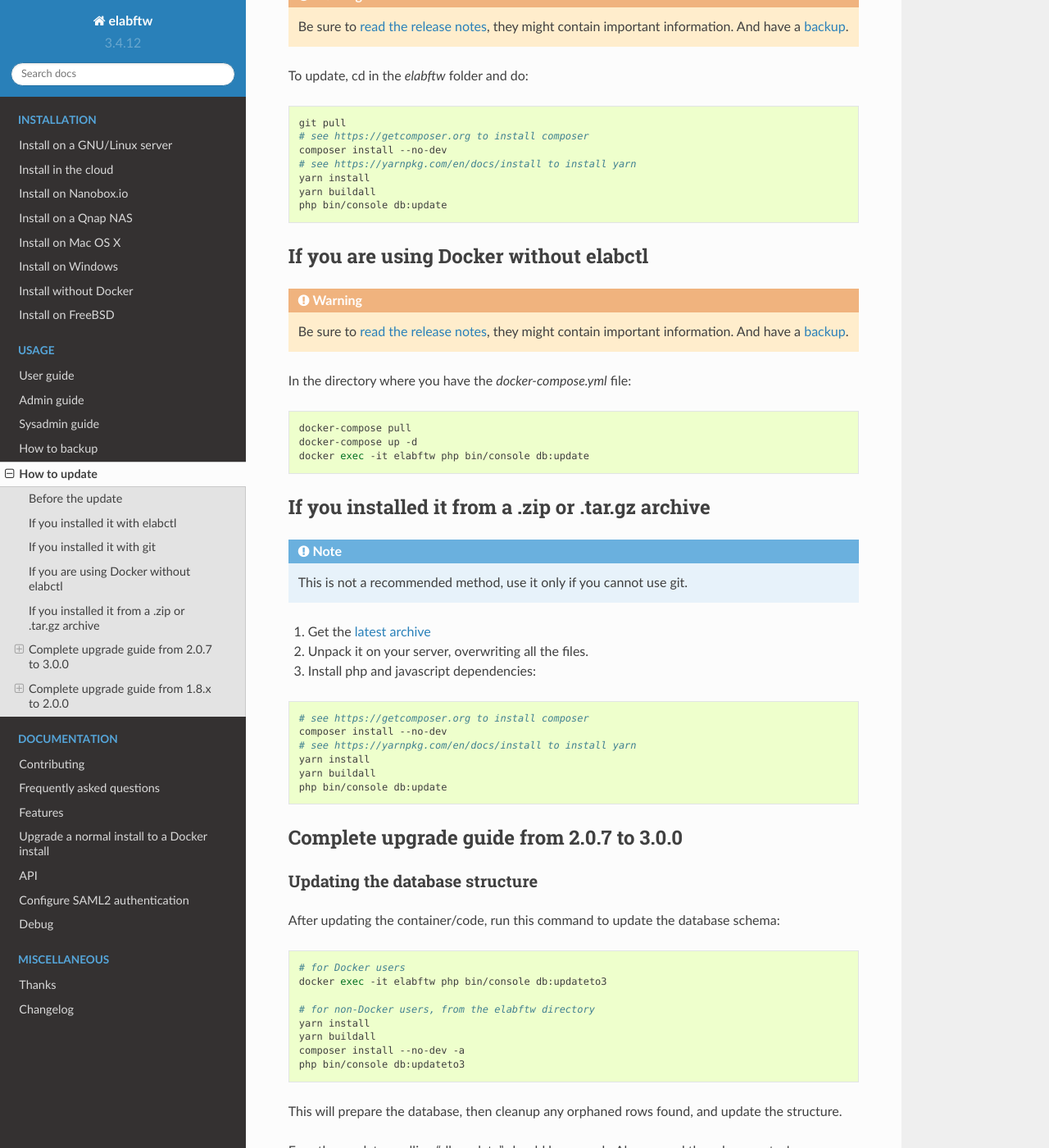
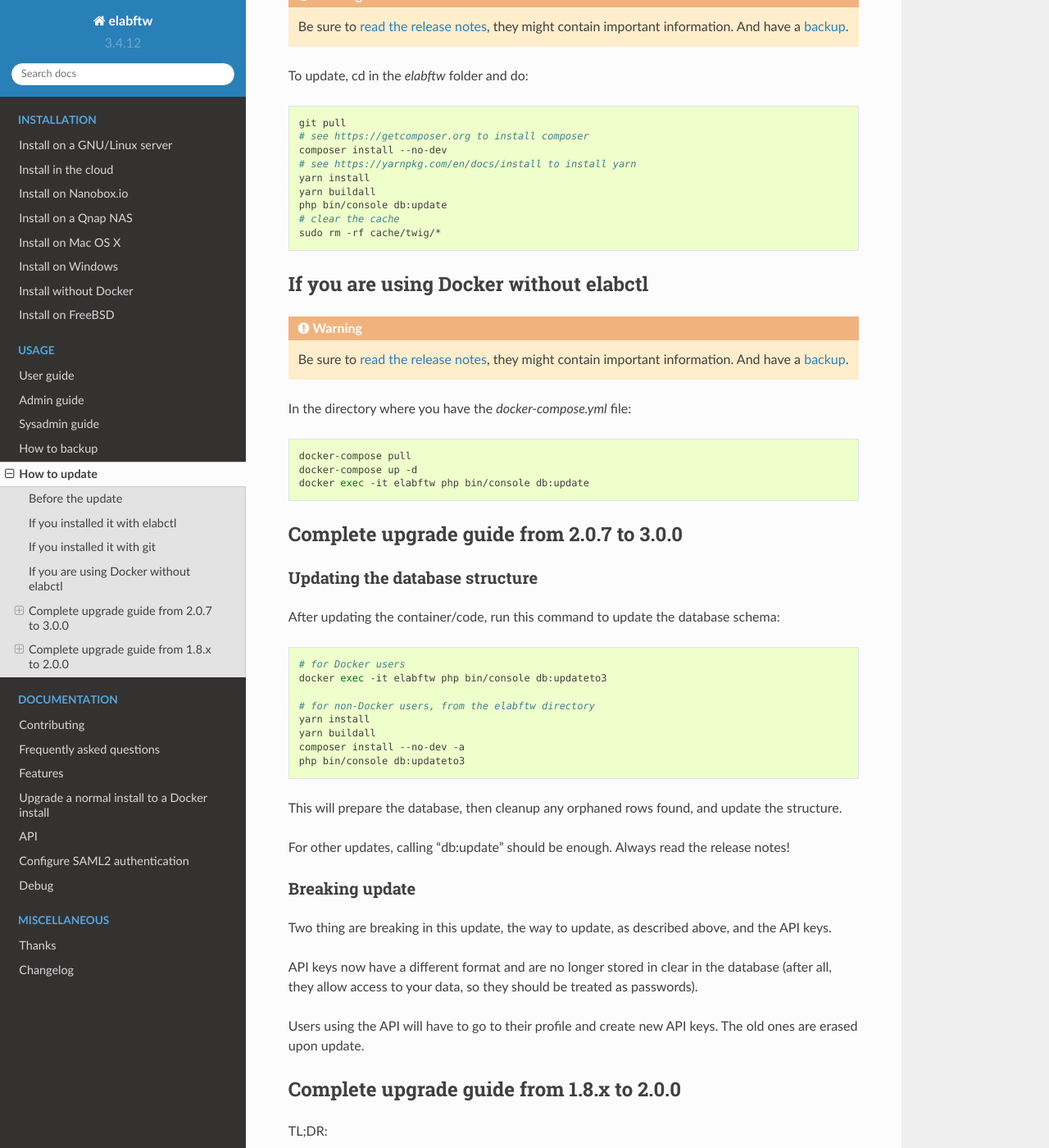
Before and after one commit to elabftw/elabdoc, a Sphinx documentation site: the page built from doc/how-to-update.rst, in a window 1280 px wide and 1400 px high, scrolled down 1272 px. Shown: the whole window at 82% size. Built offline with Sphinx 7.4.7 and the Read the Docs theme 2.0.0, drawn with Linux system fonts in a browser that asks for light colours; pages that are not in the unit, such as notebooks, are missing from menus.

Commit message:
add cache clearing instructions for non docker users

```diff
--- a/doc/how-to-update.rst
+++ b/doc/how-to-update.rst
@@ -58,6 +58,8 @@
     yarn install
     yarn buildall
     php bin/console db:update
+    # clear the cache
+    sudo rm -rf cache/twig/*
 
 If you are using Docker without elabctl
 ^^^^^^^^^^^^^^^^^^^^^^^^^^^^^^^^^^^^^^^
@@ -71,25 +73,6 @@
     docker-compose pull
     docker-compose up -d
     docker exec -it elabftw php bin/console db:update
-
-If you installed it from a .zip or .tar.gz archive
-^^^^^^^^^^^^^^^^^^^^^^^^^^^^^^^^^^^^^^^^^^^^^^^^^^
-
-.. note:: This is not a recommended method, use it only if you cannot use git.
-
-1. Get the `latest archive <https://github.com/elabftw/elabftw/releases/latest>`_
-2. Unpack it on your server, overwriting all the files.
-
-3. Install php and javascript dependencies:
-
-.. code-block:: bash
-
-    # see https://getcomposer.org to install composer
-    composer install --no-dev
-    # see https://yarnpkg.com/en/docs/install to install yarn
-    yarn install
-    yarn buildall
-    php bin/console db:update
 
 Complete upgrade guide from 2.0.7 to 3.0.0
 ^^^^^^^^^^^^^^^^^^^^^^^^^^^^^^^^^^^^^^^^^^
```
